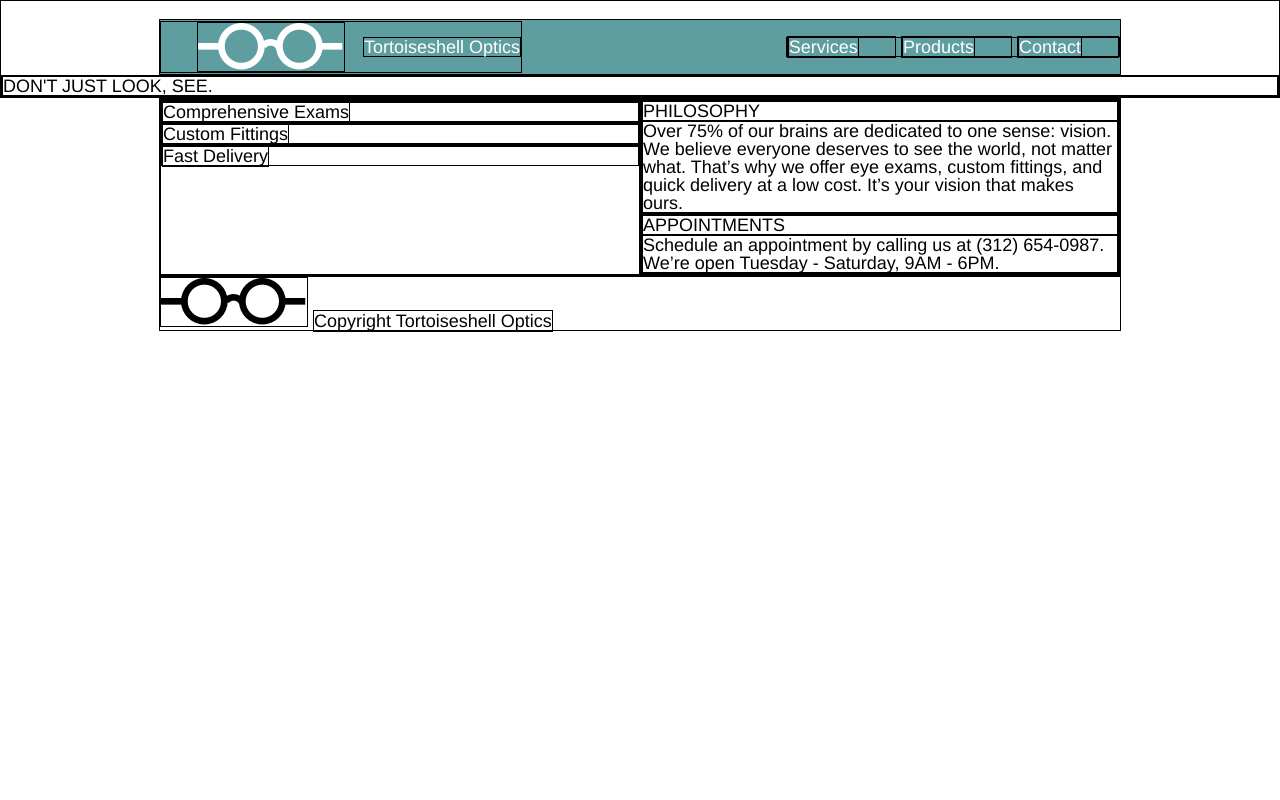
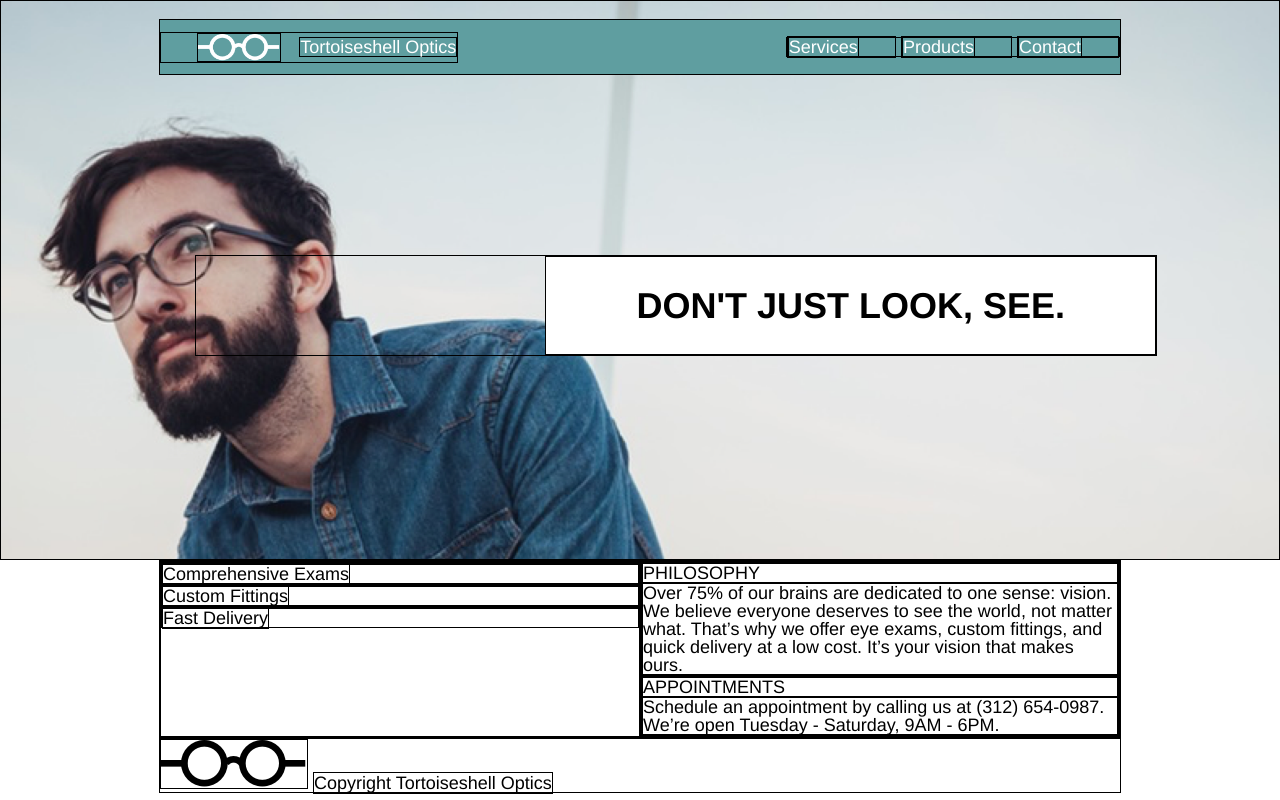
Before and after one commit to taleye/tortoiseshell-optics, a plain HTML site: page index.html in a window 1280 px wide. Drawn offline with Linux system fonts and the light colour scheme.

Commit message:
Hero banner section complete

```diff
--- a/index.html
+++ b/index.html
@@ -12,7 +12,7 @@
 
   <!-- Header -->
   <header>
-    <div class="container flex v-center">
+    <div id="top-bar" class="container flex v-center">
       <div class="branding flex v-center">
         <img src="./resources/images/logo-white.png" alt="Company logo - White glasses">
         <span>Tortoiseshell Optics</span>
@@ -26,7 +26,7 @@
         <span><a href="#">Menu</a></span>
       </nav>
     </div>
-    <div class="hero-copy">
+    <div id="hero-text" class="container flex hero-copy">
       <h1>DON'T JUST LOOK, SEE.</h1>
     </div>
   </header>
--- a/resources/css/style.css
+++ b/resources/css/style.css
@@ -1,6 +1,7 @@
 html {
   font-size: 18px;
   font-family: Helvetica;
+  line-height: 1.4;
   }
 
 body * {
@@ -26,9 +27,17 @@ a {
   align-items: center;
 }
 
-header .container {
+header {
+  height: 30rem;
+  background-image: url("../images/glasses-bg.png");
+  background-size: cover;
+  background-repeat: no-repeat;
+  background-position: center;
+  padding-top: 1rem;
+}
+
+#top-bar {
   height: 3rem;
-  margin-top: 1rem;
   background-color: cadetblue;
   color: white;
   justify-content: space-between;
@@ -36,7 +45,24 @@ header .container {
 
 header img {
   margin: 0 1rem 0 2rem;
+  height: 1.5rem;
 }
+
 .mobile {
   display: none;
 }
+
+h1 {
+  font-weight: bold;
+  font-size: 2rem;
+  line-height: 1.2;
+  background-color: white;
+  padding: 1.5rem 5rem;
+}
+
+#hero-text {
+  position: relative;
+  left: 2rem;
+  margin-top: 10rem;
+  justify-content: flex-end;
+}
```
